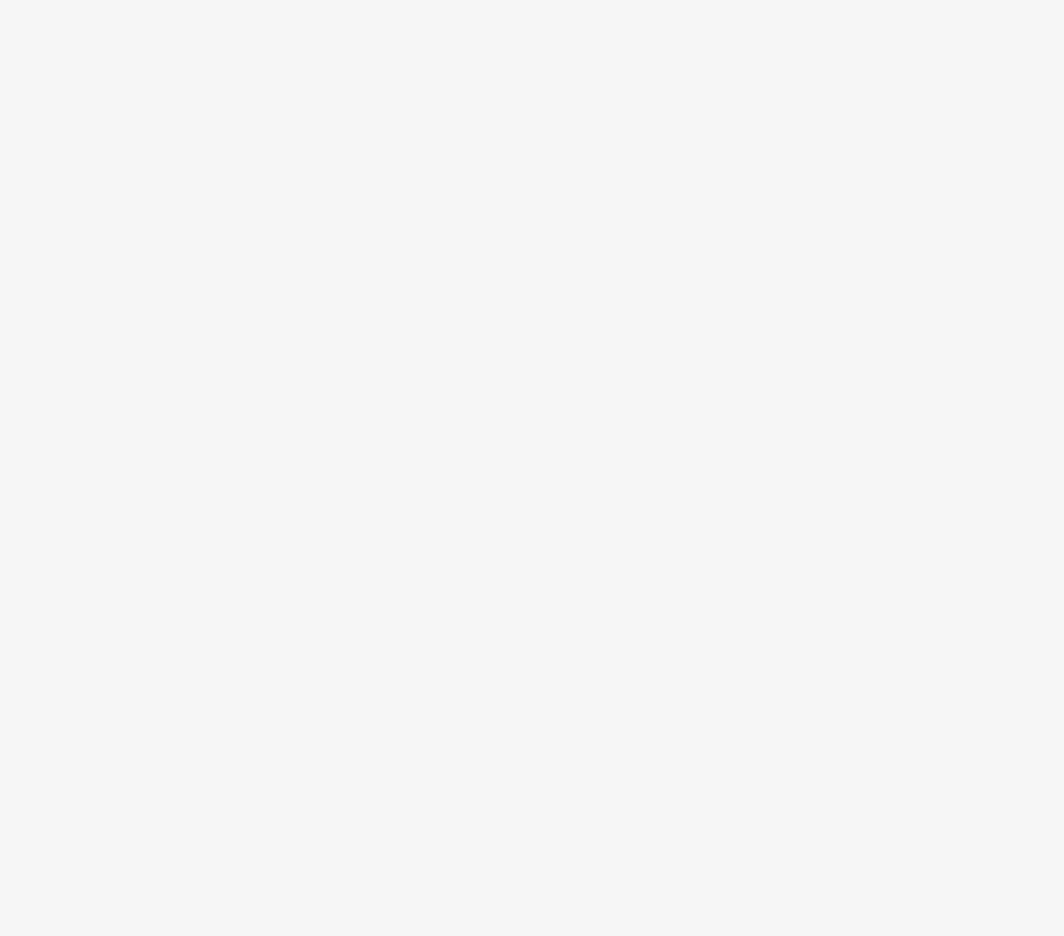
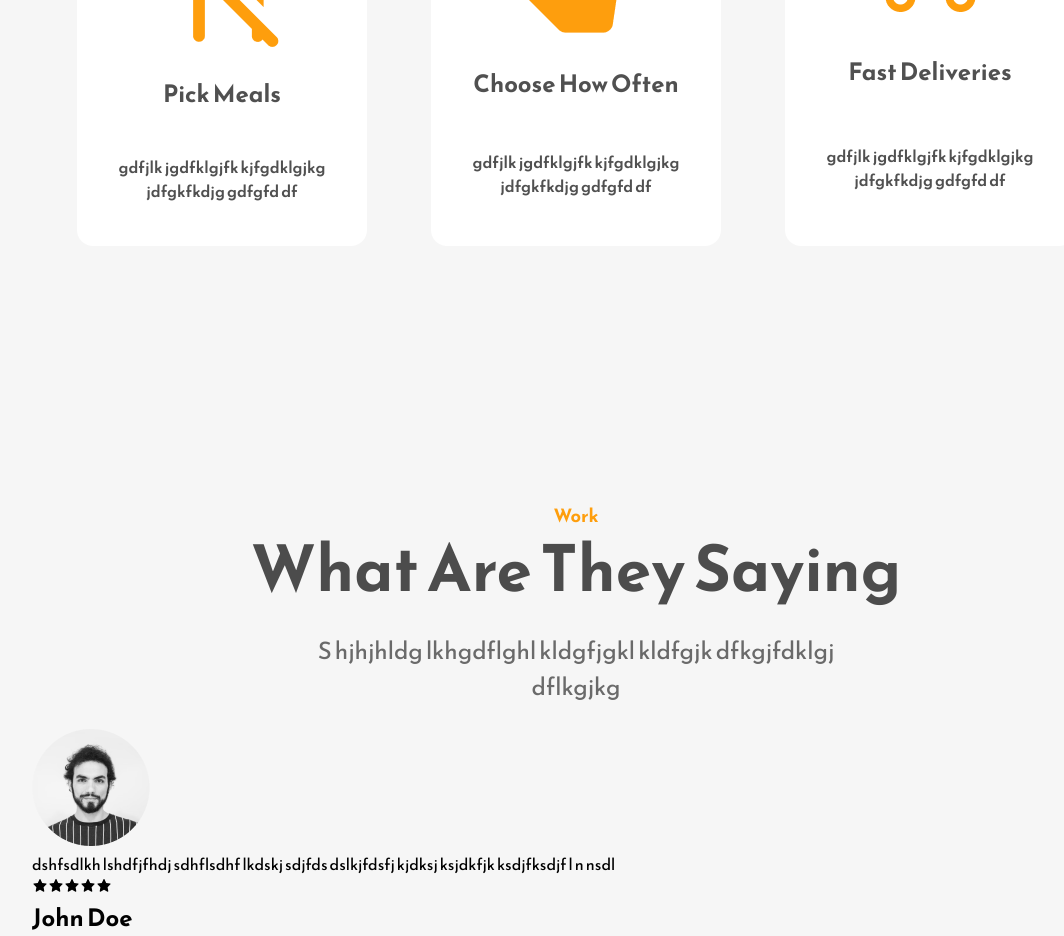
Before and after one commit to anamarieperez/Landing-Page, a React (Create React App) app in the folder my-app/: page / in a window 1280 px wide. Shown: the part 2920-3856 px from the top of the page, without its empty margins (64-1128 px from the left). Before the commit the page ends 2520 px from the top, so only its background shows below. Built offline with nearby package versions, Linux system fonts and the light colour scheme.

Commit message:
add testimonial section

```diff
--- a/my-app/src/App.js
+++ b/my-app/src/App.js
@@ -1,11 +1,16 @@
 import './App.css';
 import Home from "./Components/Home";
 import About from "./Components/About";
+import Work from "./Components/Work";
+import Testimonial from "./Components/Testimonial";
+
 function App() {
   return (
     <div className="App">
       <Home/>
       <About/>
+      <Work/>
+      <Testimonial/>
     </div>
   );
 }
--- /dev/null
+++ b/my-app/src/Components/Testimonial.js
@@ -0,0 +1,32 @@
+import React from 'react'
+import ProfilePic from "../Assets/john-doe-image.png";
+import {AiFillStar} from "react-icons/ai";
+
+const Testimonial = () => {
+  return (
+    <div className="work-section-wrapper">
+        <div className="work-section-top">
+        <p className="primary-subheading"> Work </p>
+            <h1 className="primary-heading">What Are They Saying</h1>
+            <p className="primary-text">S
+                hjhjhldg lkhgdflghl kldgfjgkl kldfgjk dfkgjfdklgj dflkgjkg
+            </p>
+        </div>
+        <div className="testimonial-section-bottom">
+            <img src={ProfilePic} alt=""/>
+            <p>dshfsdlkh lshdfjfhdj sdhflsdhf lkdskj sdjfds dslkjfdsfj
+                kjdksj ksjdkfjk ksdjfksdjf l n nsdl
+            </p>
+            <div className="testimonial-stars-container"> </div>
+            <AiFillStar/>
+            <AiFillStar/>
+            <AiFillStar/>
+            <AiFillStar/>
+            <AiFillStar/>
+        </div>
+        <h2>John Doe</h2>
+    </div>
+  )
+}
+
+export default Testimonial
```
